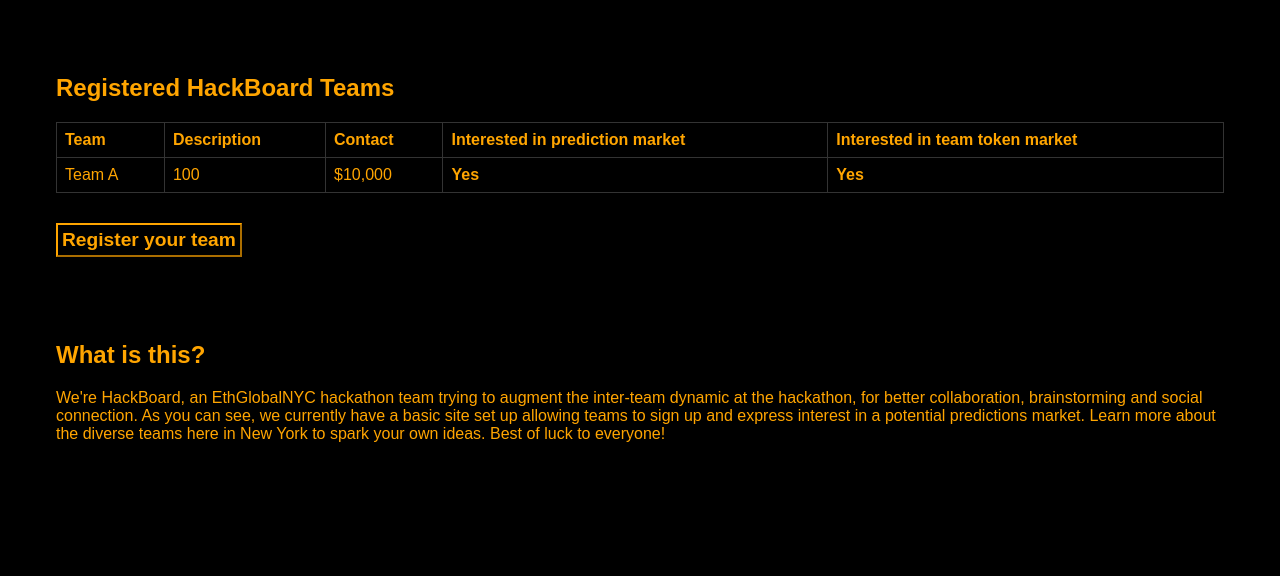
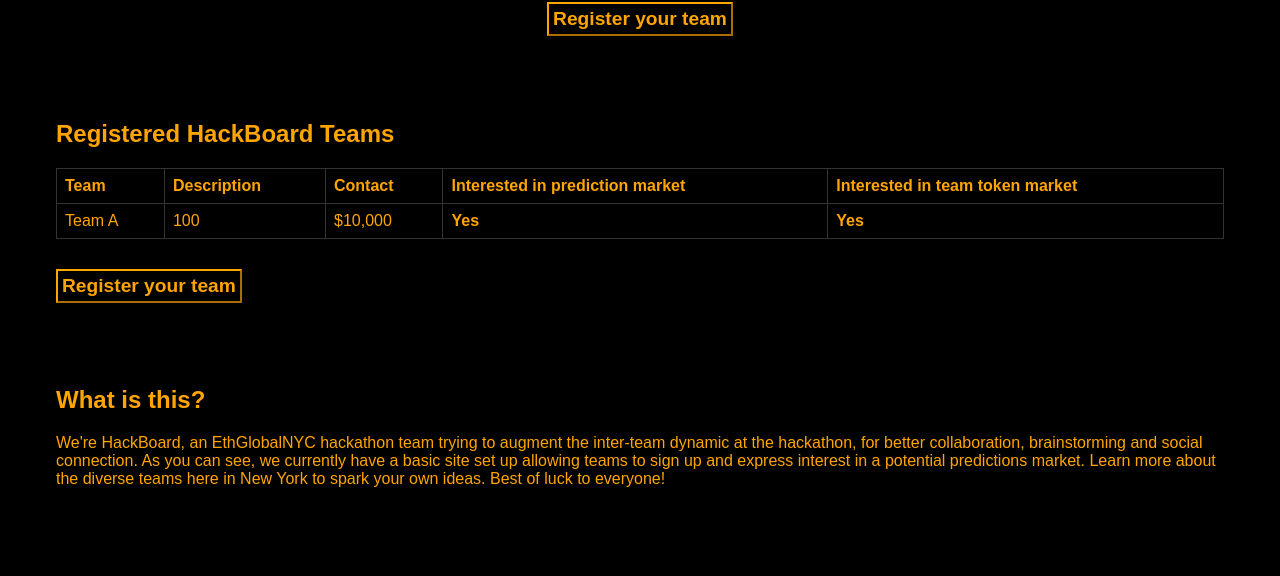
Before and after one commit to antron3000/Hack-The-Hackathon, a plain HTML site: page index.html in a window 1280 px wide. Shown: the part 297-873 px from the top of the page. Before the commit the page ends 828 px from the top, so only its background shows below. Drawn offline with Linux system fonts and the light colour scheme.

Commit message:
Sep 22, 2023, 5:32 PM

```diff
--- a/index.html
+++ b/index.html
@@ -17,6 +17,8 @@
 
         <h3>Hacking Begins in:</h3>
         <div id="timer">12:34:56</div>
+
+        <button>Register your team</button>
     </section>
 
     <!-- Team Tokens & MarketCaps -->
```
